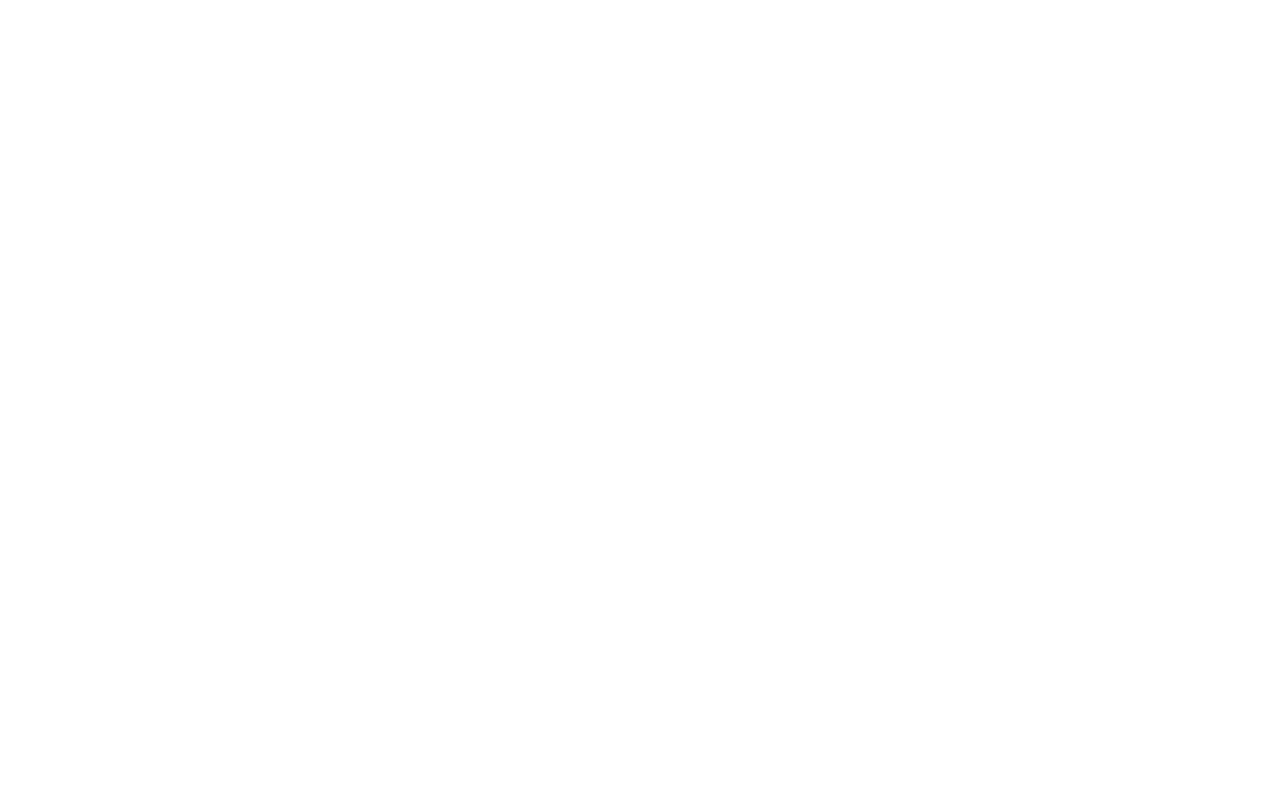
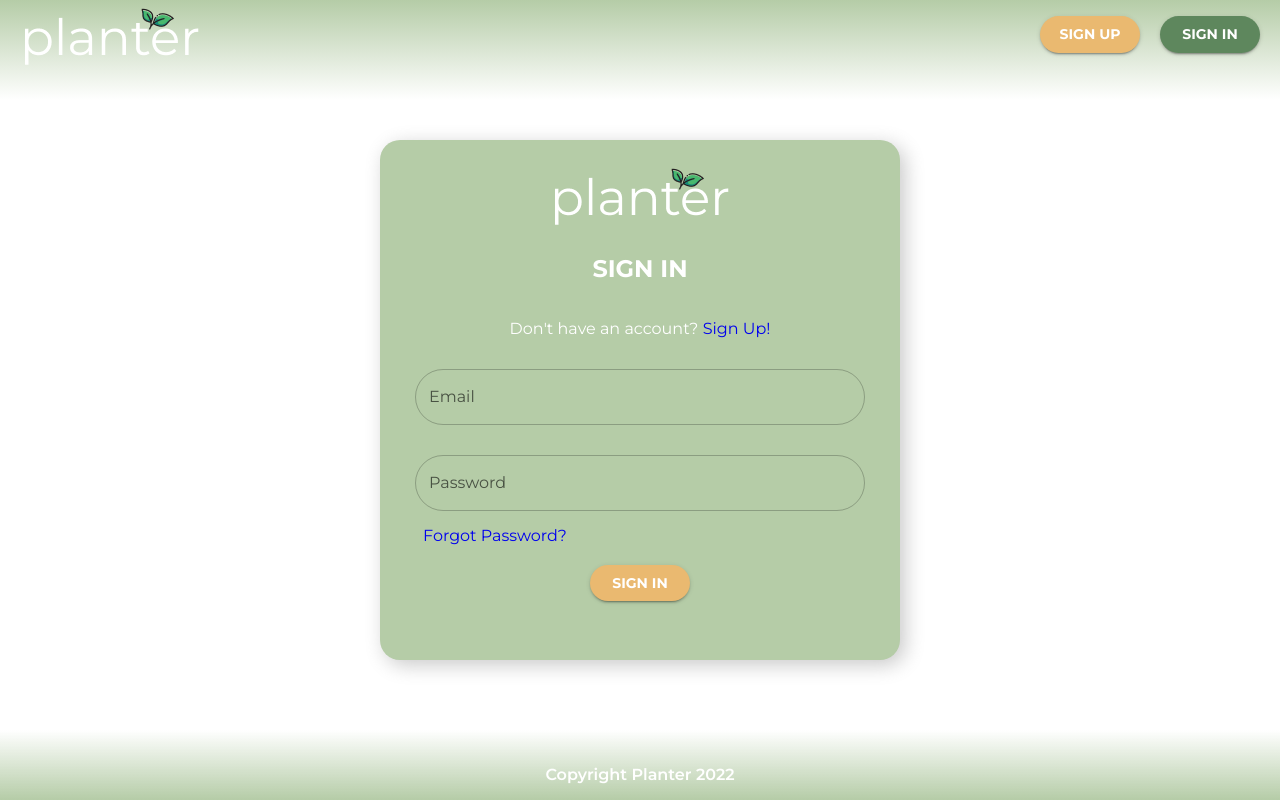
Before and after one commit to tessrexx/PlanterWebapp, a React (Create React App) app: page /signin in a window 1280 px wide. Before the commit this address had no page. Built offline with nearby package versions, Linux system fonts and the light colour scheme.

Commit message:
Sign in/up converted from pop-ups to pages. Redirection working once authenticated

```diff
--- a/src/App.js
+++ b/src/App.js
@@ -1,6 +1,8 @@
 import "./App.css";
 import React from "react";
 import HomePage from "./Pages/HomePage";
+import SignUpPage from "./Pages/SignUpPage";
+import SignInPage from "./Pages/SignInPage";
 import PlantSelection from "./Pages/PlantSelectionPage";
 import Planner from "./Pages/PlannerViewPage";
 import { Routes, Route, Router } from "react-router-dom";
@@ -15,9 +17,11 @@
       <AuthContextProvider>
         <Routes>
           <Route exact path="/" element={<HomePage />} />
+          <Route path="/signup" element={<SignUpPage />} />
+          <Route path="/signin" element={<SignInPage />} />
           <Route path="/plantselection" element={<PlantSelection />} />
           <Route path="/planner" element={<Planner />} />
-          <Route path="/layout" element={<PageLayout/>} />
+          <Route path="/layout" element={<PageLayout />} />
         </Routes>
       </AuthContextProvider>
     </div>
--- a/src/Components/Navbar.css
+++ b/src/Components/Navbar.css
@@ -21,6 +21,11 @@
   position: right;
   display: flex;
   list-style: none;
+}
+
+/*Removes link underline*/
+a:link {
+  text-decoration: none;
 }
 
 @media screen and (max-width: 500px) {
--- a/src/Components/Navbar.jsx
+++ b/src/Components/Navbar.jsx
@@ -3,13 +3,9 @@
 import theme from "./theme";
 import { ThemeProvider, Button } from "@mui/material";
 import { useState } from "react";
-import SignInForm from "./SignInForm";
-import SignUpForm from "./SignUpForm";
+import { Link } from "react-router-dom";
 
 function Navbar() {
-  const [openSignUp, setOpenSignUp] = useState(false);
-  const [openSignIn, setOpenSignIn] = useState(false);
-
   return (
     <>
       <nav className="navbar">
@@ -17,30 +13,18 @@
 
         <ul className={"nav-menu"}>
           <li className="nav-item">
-            <Button
-              variant="contained"
-              color="secondary"
-              onClick={() => setOpenSignUp(true)}
-            >
-              SIGN UP
-            </Button>
-            <SignUpForm
-              open={openSignUp}
-              onClose={() => setOpenSignUp(false)}
-            />
+            <Link to="/signup">
+              <Button variant="contained" color="secondary">
+                SIGN UP
+              </Button>
+            </Link>
           </li>
           <li className="nav-item">
-            <Button
-              variant="contained"
-              color="primary"
-              onClick={() => setOpenSignIn(true)}
-            >
-              SIGN IN
-            </Button>
-            <SignInForm
-              open={openSignIn}
-              onClose={() => setOpenSignIn(false)}
-            />
+            <Link to="/signin">
+              <Button variant="contained" color="primary">
+                SIGN IN
+              </Button>
+            </Link>
           </li>
         </ul>
       </nav>
--- a/src/Components/SignIn&UpForm.css
+++ b/src/Components/SignIn&UpForm.css
@@ -1,50 +1,50 @@
-.background {
-  background-color: #00000033;
-  width: 100vw;
-  height: 190vh;
-  z-index: 1;
+.logo {
+  margin-left: 150px;
+}
+
+.formContainer {
+  position: absolute;
   top: 50%;
   left: 50%;
   transform: translate(-50%, -50%);
-  position: fixed;
-}
-
-.logo {
-  margin-bottom: 0.6rem;
-}
-
-.formContainer {
-  position: fixed;
-  top: 50%;
-  left: 50%;
-  transform: translate(-50%, -50%);
+  height: 30rem;
+  width: 30rem;
+  color: #ffffff;
   background-color: #b5cca7;
-  color: #ffffff;
-  height: 400px;
-  width: 400px;
+  filter: drop-shadow(5px 5px 10px rgba(145, 145, 145, 0.493));
   border-radius: 20px;
-  padding: 0.9rem;
+  padding: 1.25rem;
   z-index: 1;
   cursor: default;
 }
 
+form {
+  padding: 5px 15px 15px 15px;
+  display: flex;
+  flex-direction: column;
+  align-items: center;
+}
+
 .formGroup {
-  position: flex;
-  width: 350px;
-  margin-top: 0.6rem;
-  margin-bottom: 1.25rem;
-  justify-content: flex-end;
+  width: 450px;
+  padding: 15px 15px 15px 15px;
 }
 
 .forgotPassword {
   color: #ffffff;
   font-weight: 300;
-  margin-right: 140px;
-  margin-bottom: 1.25rem;
+
+  margin-left: -290px;
 }
 
-.signText {
-  color: #ffffff;
+.submitButton {
+  padding-top: 20px;
+  margin-left: -20px;
+}
+
+.error {
+  padding: 15px 15px 0px 10px;
+  color: #a54646;
   font-weight: 600;
-  margin-top: 5px;
+  font-style: italic;
 }
--- a/src/Components/SignInForm.jsx
+++ b/src/Pages/SignInPage.jsx
@@ -1,20 +1,26 @@
 import React, { useState } from "react";
-import "./SignIn&UpForm.css";
+import Footer from "../Components/Footer";
+import Navbar from "../Components/Navbar";
+import "../Components/SignIn&UpForm.css";
 import { TextField, Button } from "@mui/material";
-import { Link } from "react-router-dom";
-import SignUpForm from "./SignUpForm";
 import { UserAuth } from "../Contexts/AuthContext";
-import { useNavigate } from "react-router-dom";
+import { useNavigate, Link } from "react-router-dom";
 
-const SignInForm = ({ open, onClose }) => {
+function SignInPage() {
+  // Setting createUser
   const { signIn } = UserAuth();
   const navigate = useNavigate();
+  // States for sign up info
   const [email, setEmail] = useState("");
   const [password, setPassword] = useState("");
   const [error, setError] = useState("");
-  const [openSignUp, setOpenSignUp] = useState(false);
 
-  // Submission Errors or Redirection
+  const textFieldStyle = {
+    variant: "outlined",
+    color: "#ffffff",
+  };
+
+  // Submission Errors or Redirection to Planner Page
   const handleSubmit = async (err) => {
     err.preventDefault();
     setError("");
@@ -27,20 +33,21 @@
     }
   };
 
-  if (!open) return null;
-
   return (
-    <div className="background" onClick={onClose}>
-      <form onSubmit={handleSubmit}>
-        <div className="formInner">
-          <img className="logo" src="/logo 184x62px.png" alt="" />
-          {error != "" ? <div className="error"> {error} </div> : ""}
+    <div>
+      <Navbar />
+      <div className="formContainer">
+        <img className="logo" src="/logo 184x62px.png" alt="" />
+        <form onSubmit={handleSubmit}>
+          <h2>SIGN IN</h2>
+          <p>
+            Don't have an account? <Link to="/signup">Sign Up!</Link>
+          </p>
           <div className="formGroup">
             <TextField
+              style={textFieldStyle}
               fullWidth
-              id="filled-basic"
               label="Email"
-              variant="outlined"
               type="text"
               name="email"
               // Calling a function to update setDetails by passing details entered
@@ -49,8 +56,8 @@
           </div>
           <div className="formGroup">
             <TextField
+              style={textFieldStyle}
               fullWidth
-              id="filled-basic"
               label="Password"
               variant="outlined"
               type="password"
@@ -62,18 +69,24 @@
           <div className="forgotPassword">
             <Link to="/">Forgot Password?</Link>
           </div>
+          {
+            error != "" ? (
+              <div className="error"> {error} </div>
+            ) : (
+              ""
+            ) /*Firebase Error Message*/
+          }
 
-          <Button variant="contained" color="primary" type="submit">
-            SIGN IN
-          </Button>
-          <body className="signText">
-            Don't have an account?
-            <Button onClick={() => setOpenSignUp(true)}>Sign Up!</Button>
-          </body>
-        </div>
-      </form>
+          <div className="submitButton">
+            <Button variant="contained" color="secondary" type="submit">
+              SIGN IN
+            </Button>
+          </div>
+        </form>
+      </div>
+      <Footer />
     </div>
   );
-};
+}
 
-export default SignInForm;
+export default SignInPage;
--- /dev/null
+++ b/src/Pages/SignUpPage.jsx
@@ -0,0 +1,89 @@
+import React, { useState } from "react";
+import Footer from "../Components/Footer";
+import Navbar from "../Components/Navbar";
+import "../Components/SignIn&UpForm.css";
+import { TextField, Button } from "@mui/material";
+import { UserAuth } from "../Contexts/AuthContext";
+import { useNavigate, Link } from "react-router-dom";
+
+function SignUpPage() {
+  // Setting createUser
+  const { createUser } = UserAuth();
+  const navigate = useNavigate();
+  // States for sign up info
+  const [email, setEmail] = useState("");
+  const [password, setPassword] = useState("");
+  const [error, setError] = useState("");
+
+  const textFieldStyle = {
+    variant: "outlined",
+    color: "#ffffff",
+  };
+
+  // Submission Errors or Redirection to Plant Selection Page
+  const handleSubmit = async (err) => {
+    err.preventDefault();
+    setError("");
+    try {
+      await createUser(email, password);
+      navigate("/plantselection");
+      //signUpToggle(false)
+    } catch (err) {
+      setError(err.message);
+      console.log(err.message);
+    }
+  };
+
+  return (
+    <div>
+      <Navbar />
+      <div className="formContainer">
+        <img className="logo" src="/logo 184x62px.png" alt="" />
+        <form onSubmit={handleSubmit}>
+          <h2>SIGN UP TODAY!</h2>
+          <p>
+            Already have an account? <Link to="/signin">Sign In!</Link>
+          </p>
+          <div className="formGroup">
+            <TextField
+              style={textFieldStyle}
+              fullWidth
+              label="Email"
+              type="text"
+              name="email"
+              // Calling a function to update setDetails by passing details entered
+              onChange={(e) => setEmail(e.target.value)}
+            />
+          </div>
+          <div className="formGroup">
+            <TextField
+              style={textFieldStyle}
+              fullWidth
+              label="Password"
+              variant="outlined"
+              type="password"
+              name="password"
+              // Calling a function to update setDetails by passing details entered
+              onChange={(e) => setPassword(e.target.value)}
+            />
+          </div>
+          {
+            error != "" ? (
+              <div className="error"> {error} </div>
+            ) : (
+              ""
+            ) /*Firebase Error Message*/
+          }
+          <div className="submitButton">
+            <Button variant="contained" color="secondary" type="submit">
+              CONFIRM
+            </Button>
+          </div>
+        </form>
+      </div>
+      <Footer />
+    </div>
+  );
+}
+
+export default SignUpPage;
```
Also changed, not shown: src/Components/SignUpForm.jsx (deleted, +0 -98 lines), src/Contexts/AuthContext.js (+9 -0 lines).
